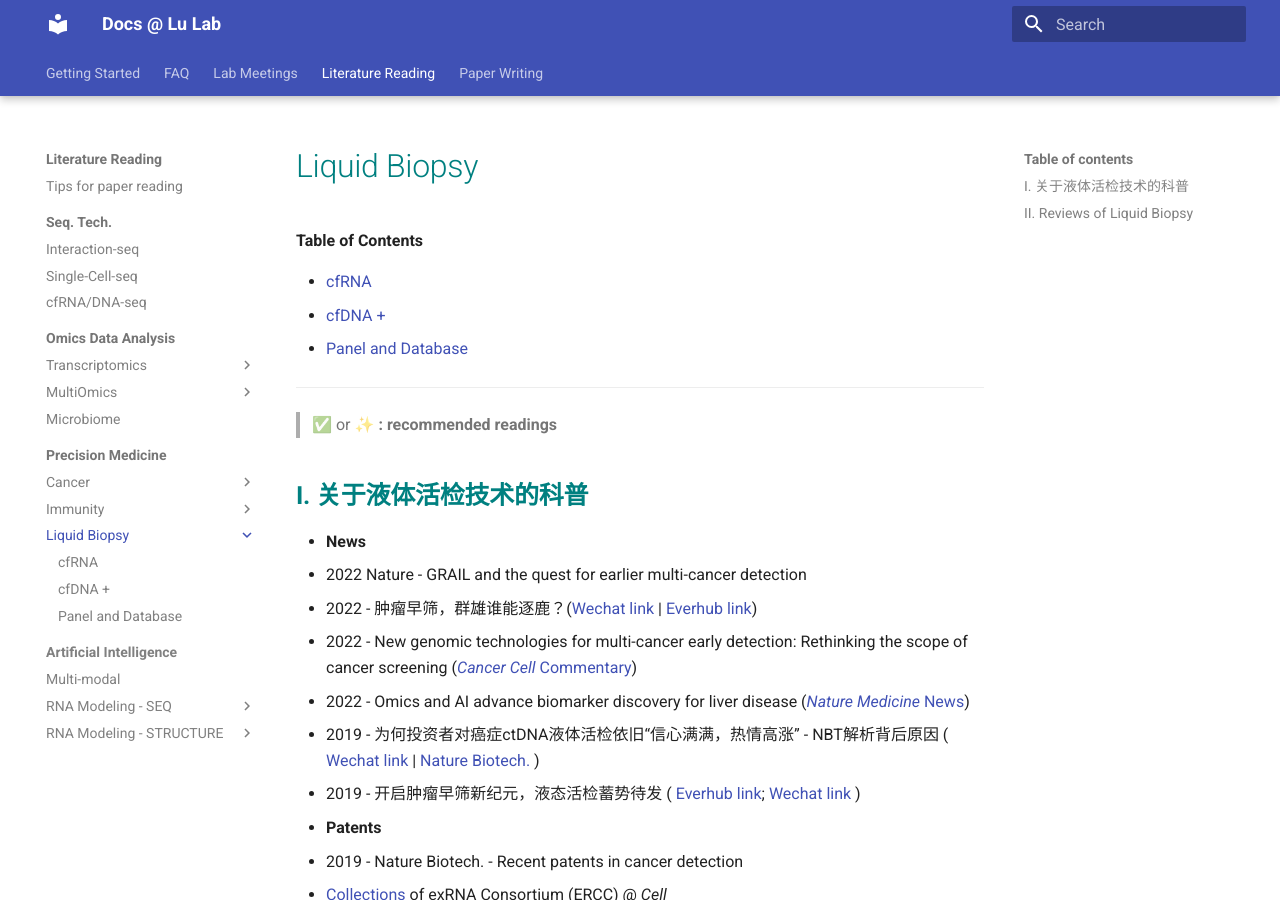
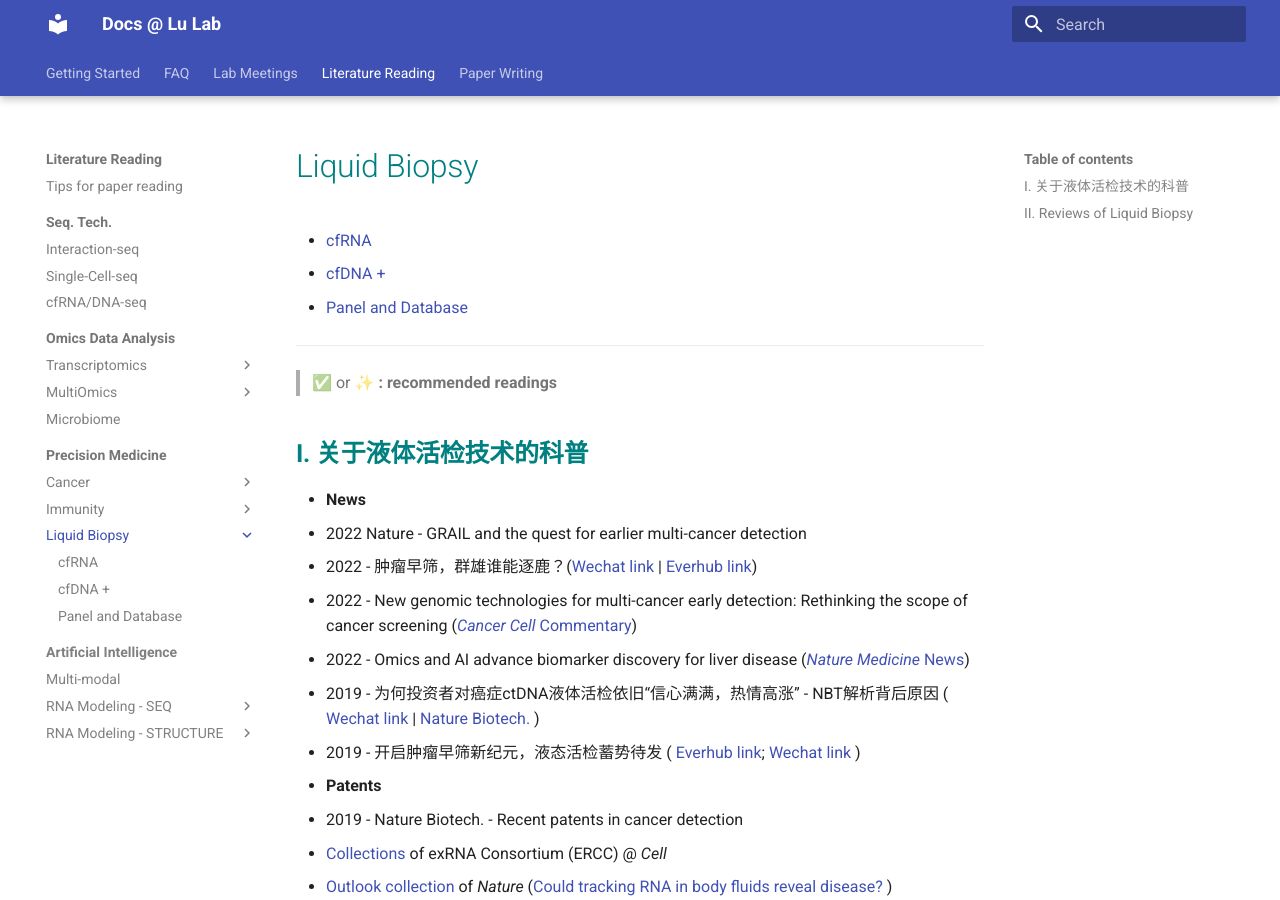
Before and after one commit to lulab/mkdocs, an MkDocs documentation site: the page built from docs/reading/med/liquid-biopsy/index.md, in a window 1280 px wide and 900 px high. Built offline with MkDocs 1.6.1 and Material for MkDocs 9.7.7, drawn with Linux system fonts in a browser that asks for light colours.

Commit message:
Update index.md

```diff
--- a/docs/reading/med/liquid-biopsy/index.md
+++ b/docs/reading/med/liquid-biopsy/index.md
@@ -1,6 +1,4 @@
 # Liquid Biopsy
-
-**Table of Contents**
 
 * [cfRNA](cfRNA.md)
 * [cfDNA +](cfDNA.md)
```
